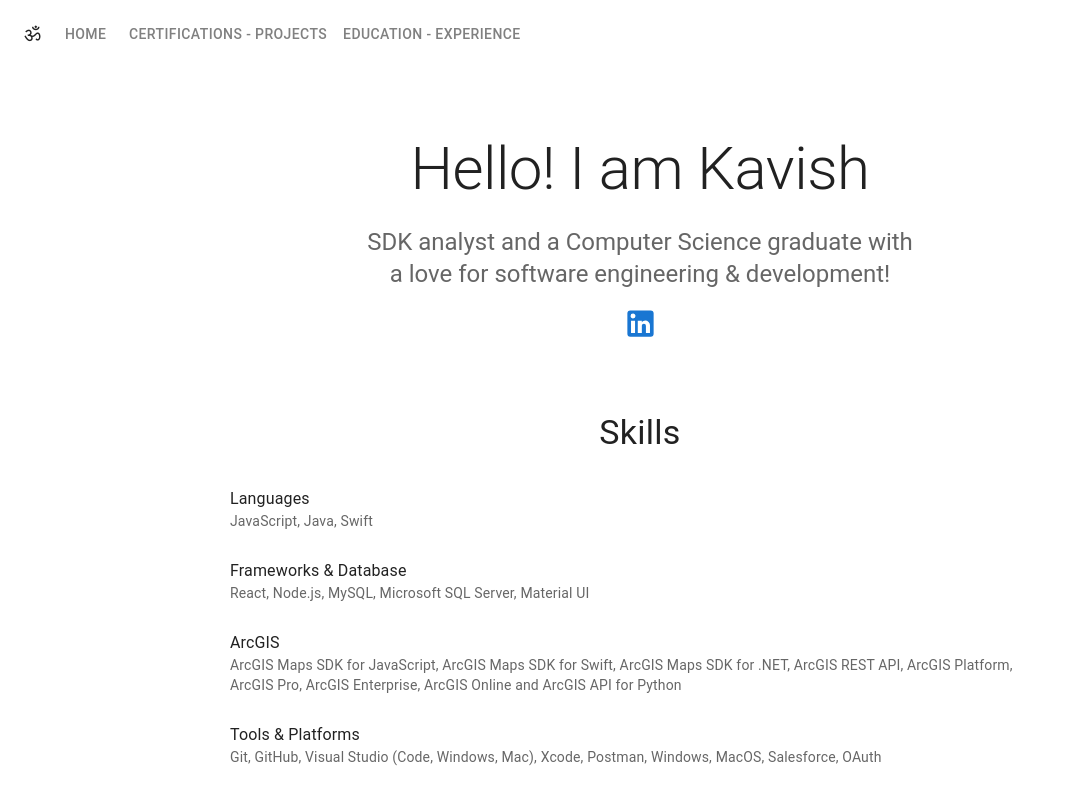
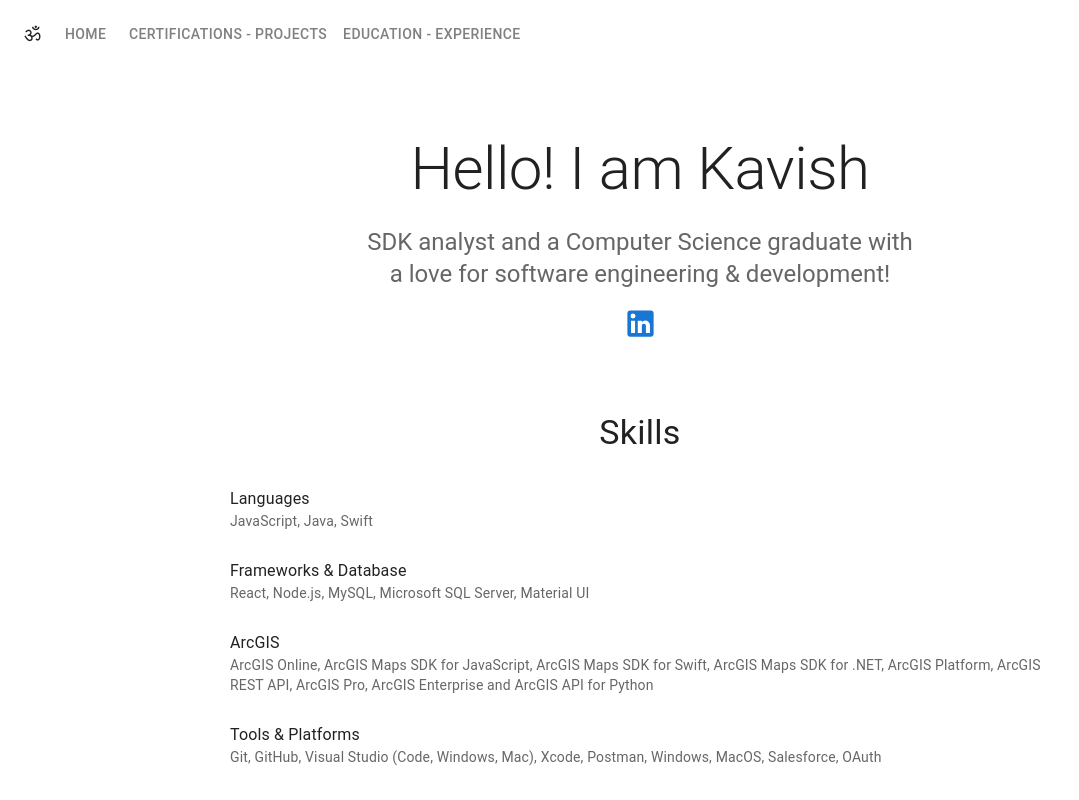
Before and after one commit to kavishghime/portfolio, a React (Create React App) app: page /#/ in a window 1280 px wide. Shown: the top 800 px of the page, without its empty margins (0-1079 px from the left). Built offline with nearby package versions, Linux system fonts and the light colour scheme.

Commit message:
updated home page skills

```diff
--- a/src/pages/Home.js
+++ b/src/pages/Home.js
@@ -74,7 +74,7 @@ function Home() {
                             <ListItem>
                                 <ListItemText
                                     primary="ArcGIS"
-                                    secondary="ArcGIS Maps SDK for JavaScript, ArcGIS Maps SDK for Swift, ArcGIS Maps SDK for .NET, ArcGIS REST API, ArcGIS Platform, ArcGIS Pro, ArcGIS Enterprise, ArcGIS Online and ArcGIS API for Python"
+                                    secondary="ArcGIS Online, ArcGIS Maps SDK for JavaScript, ArcGIS Maps SDK for Swift, ArcGIS Maps SDK for .NET, ArcGIS Platform, ArcGIS REST API, ArcGIS Pro, ArcGIS Enterprise and ArcGIS API for Python"
                                 />
                             </ListItem>
                             <ListItem>
```
